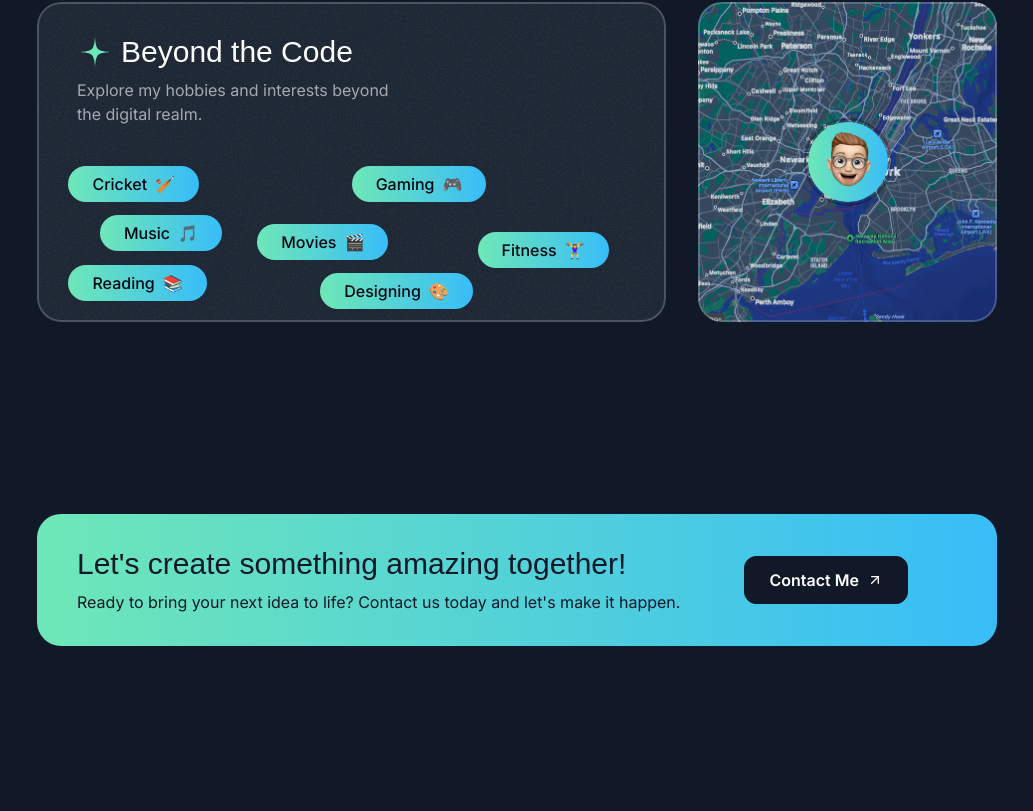
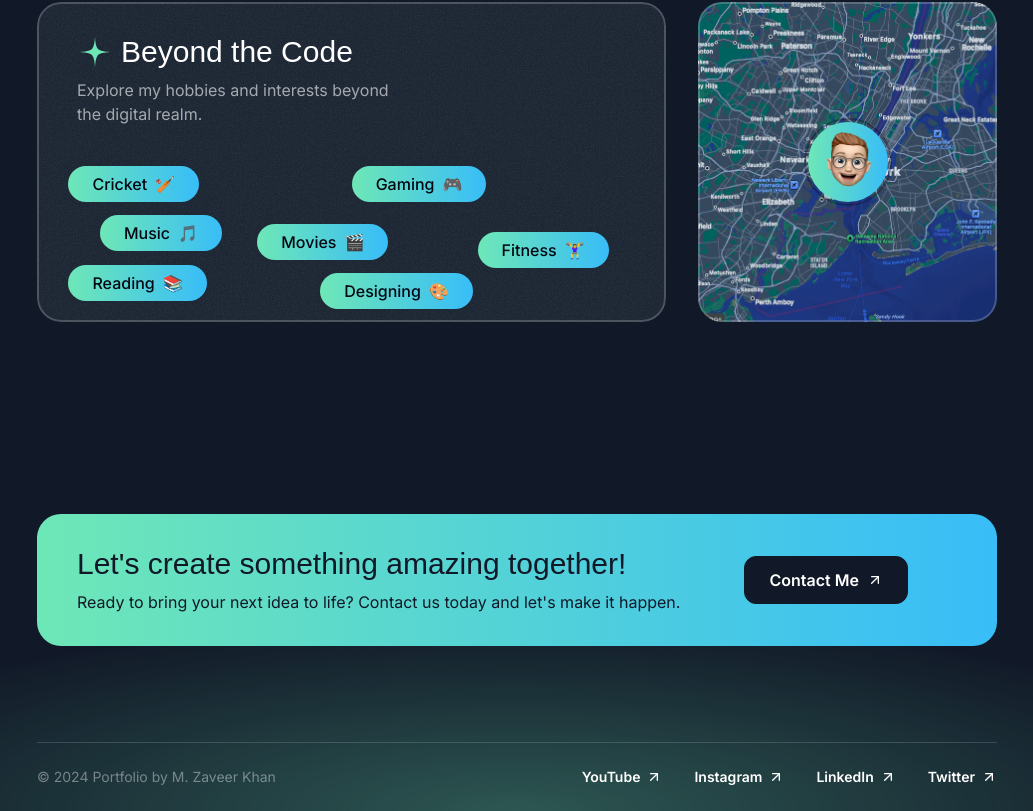
Before and after one commit to zaveerk62/next-portfolio, a Next.js app: page / in a window 1280 px wide. Shown: the part 4545-5356 px from the top of the page, without its empty margins (123-1156 px from the left). Before the commit the page ends 5287 px from the top, so only its background shows below. Built offline with nearby package versions, Linux system fonts and the light colour scheme; a web font is replaced by a local one.

Commit message:
created the footer

```diff
--- a/src/app/page.tsx
+++ b/src/app/page.tsx
@@ -5,6 +5,7 @@
 import { TestimonialsSection } from "@/sections/Testimonials";
 import { AboutSection } from "@/sections/About";
 import { ContactSection } from "@/sections/Contact";
+import { Footer } from "@/sections/Footer";
 
 export default function Home() {
   return (
@@ -16,6 +17,7 @@
       <TestimonialsSection />
       <AboutSection />
       <ContactSection />
+      <Footer />
     </div>
   );
 }
--- a/src/sections/Footer.tsx
+++ b/src/sections/Footer.tsx
@@ -1,3 +1,44 @@
+import ArrowUpRightIcon from '@/assets/icons/arrow-up-right.svg';
+
+const footerLinks = [
+  {
+    title: 'YouTube',
+    href: '#',
+  },
+  {
+    title: 'Instagram',
+    href: '#',
+  },
+  {
+    title: 'LinkedIn',
+    href: '#',
+  },
+  {
+    title: 'Twitter',
+    href: '#',
+  },
+];
+
 export const Footer = () => {
-  return <div>Footer Section</div>;
+  return (
+    <footer className='relative -z-10 overflow-x-clip'>
+        <div className='absolute bg-emerald-300/30 h-[400px] w-[1600px] bottom-0 left-1/2 -translate-x-1/2 [mask-image:radial-gradient(50%_50%_at_bottom_center,black,transparent)] -z-10'>
+        </div>
+      <div className='container'>
+        <div className='border-t border-white/15 py-6 text-sm flex flex-col md:flex-row justify-between gap-8 items-center'>
+          <div className='text-white/40'>
+            &copy; {new Date().getFullYear()} Portfolio by M. Zaveer Khan
+          </div>
+          <nav className='flex flex-col md:flex-row items-center gap-8'>
+            {footerLinks.map((link) => (
+              <a href="#" key={link.title} className='inline-flex items-center gap-1.5'>
+                <span className='font-semibold'>{link.title}</span>
+                <ArrowUpRightIcon className='size-4' />
+              </a>
+            ))}
+          </nav>
+        </div>
+      </div>
+    </footer>
+  );
 };
```
